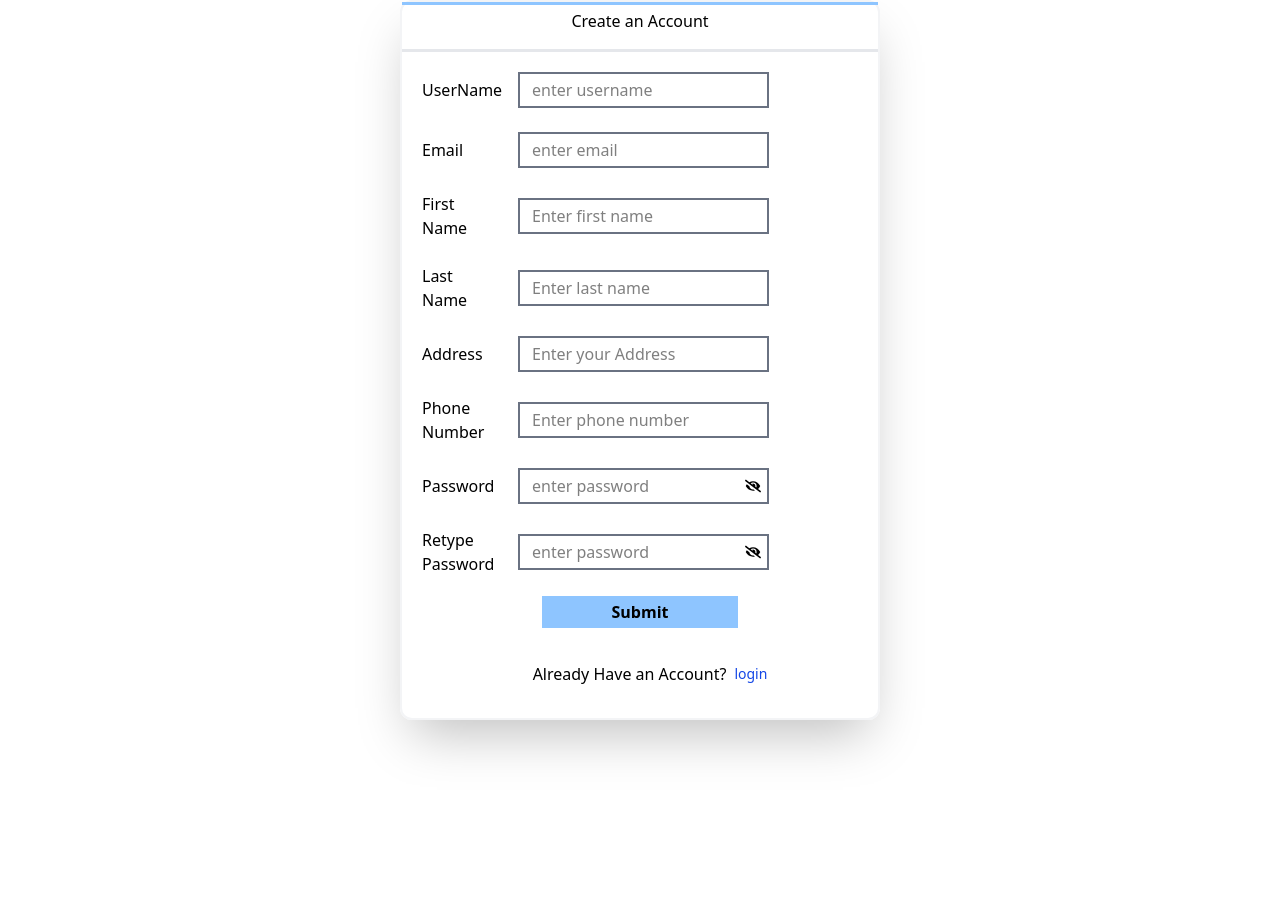
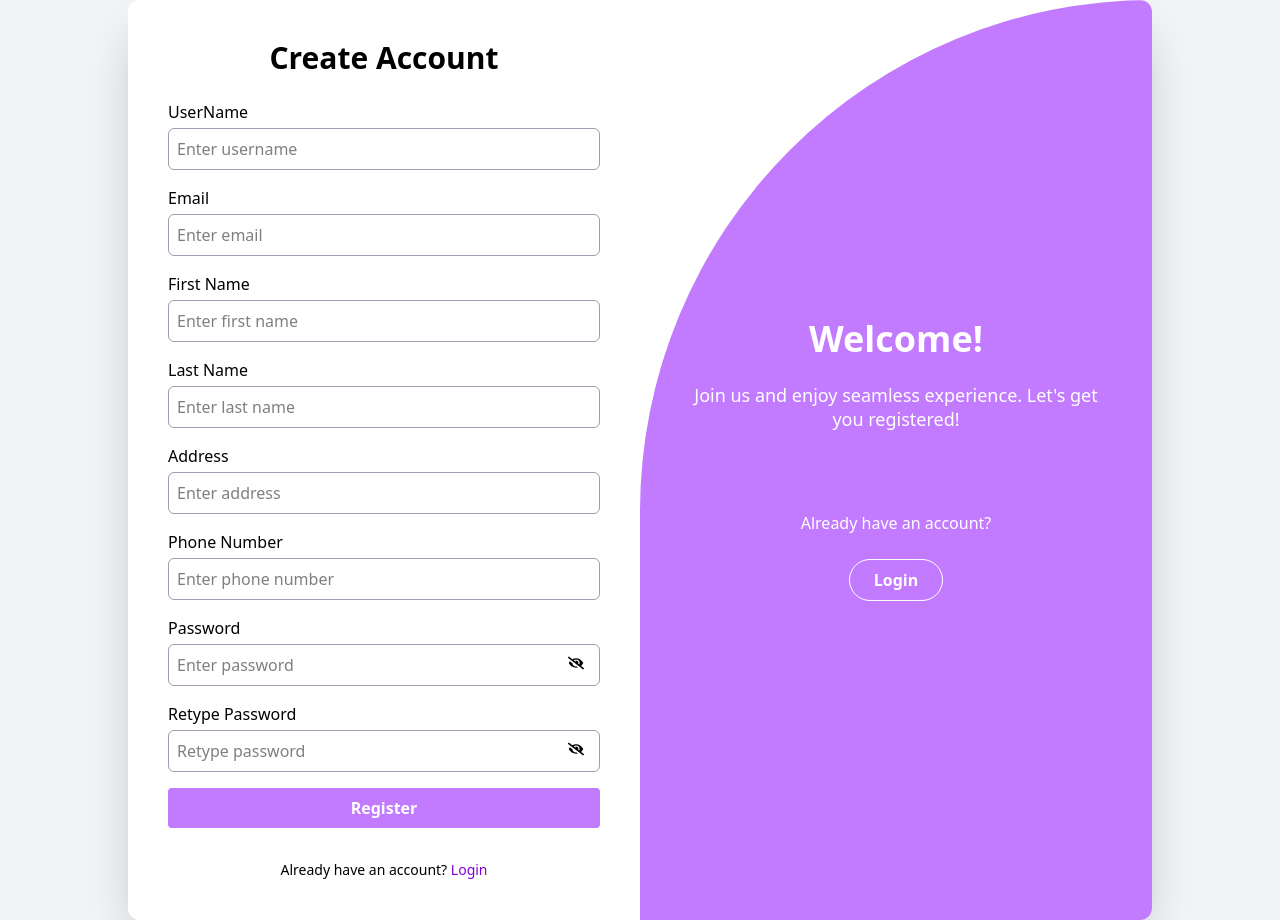
Before and after one commit to siwanidahal/Assets-Management-System, a React (Vite) app: page /register in a window 1280 px wide. Before the commit the page ends 800 px from the top, so only its background shows below. Built offline with nearby package versions, Linux system fonts and the light colour scheme.

Commit message:
Created a Action Components

```diff
--- a/src/Components/Login.tsx
+++ b/src/Components/Login.tsx
@@ -1,9 +1,8 @@
 import axios from "axios";
 import { FormEvent, useState } from "react";
-import { FaEyeSlash } from "react-icons/fa";
-import { FaEye } from "react-icons/fa";
+import { FaEyeSlash, FaEye } from "react-icons/fa";
 import { useNavigate } from "react-router";
-import Assets from "../Assets/Assets.png";
+
 export default function Login() {
   const [showPassword, setShowPassword] = useState(false);
   const navigate = useNavigate();
@@ -16,7 +15,7 @@ export default function Login() {
       email: data.get("email"),
       password: data.get("password"),
     };
-    console.log("form Data", formData);
+
     try {
       const token = localStorage.getItem("token");
       const response = await axios.post(
@@ -29,94 +28,97 @@ export default function Login() {
           },
         }
       );
-      console.log(response.data);
-      // window.alert("Login Successfull");
-      // navigate("/");
+
       if (response?.data?.token) {
         localStorage.setItem("token", response.data.token);
-        window.alert("Login Successfull");
+        window.alert("Login Successful");
         navigate("/");
       }
+
       (e.target as HTMLFormElement).reset();
     } catch (error) {
-      console.log(error);
+      console.error(error);
       window.alert("Login Failed");
     }
   }
+
   return (
-    <>
     <form onSubmit={handleSubmit}>
-        <div className="flex justify-center mt-10 ">
-          <div className="w-110 h-130  shadow-2xl border-2 border-gray-100 rounded-xl">
-            <div className="border-b-3 border-t-3 border-radius-2xl border-t-blue-900 border-gray-200 pb-4 pt-1 mb-5 flex justify-center items-center">
-              <h1 className="font-semibold text-2xl">Login</h1>
+      <div className="flex h-screen w-full items-center justify-center bg-gray-100">
+        <div className="flex w-[80%] max-w-5xl h-[70%] bg-white shadow-2xl rounded-2xl overflow-hidden">
+          {/* Left Panel */}
+          <div className="w-1/2 bg-purple-400 text-white flex flex-col justify-center items-center p-10 rounded-tr-lg rounded-br-full transition-all duration-700 ease-in-out ">
+            <h2 className="text-3xl font-bold mb-4">Hello, Welcome!</h2>
+            <p className="mb-6">Don't have an account?</p>
+            <button
+              type="button"
+              onClick={() => navigate("/register")}
+              className="border border-white px-6 py-2 rounded-full font-semibold hover:bg-white hover:text-blue-500 transition"
+            >
+              Register
+            </button>
           </div>
-            <div className="flex justify-items-start">
-              <div className="space-y-6 ">
+
+          {/* Right Panel (Login Form) */}
+          <div className="w-1/2 p-10 flex flex-col justify-center">
+            <h1 className="text-2xl font-semibold mb-6 text-center">Login</h1>
+            <div className="space-y-6">
               <InputComp
                 label="Email"
                 type="email"
                 name="email"
-                  placeholder="enter email"
+                placeholder="Enter email"
               />
-
-                <div className="relative ">
+              <div className="relative">
                 <InputComp
                   label="Password"
                   type={showPassword ? "text" : "password"}
                   name="password"
-                    placeholder="enter password"
+                  placeholder="Enter password"
                 />
                 <span
-                    className="absolute right-2 top-1/2 -translate-y-1/2 cursor-pointer "
+                  className="absolute right-3 top-[38px] cursor-pointer text-gray-600"
                   onClick={() => setShowPassword(!showPassword)}
                 >
                   {showPassword ? <FaEye /> : <FaEyeSlash />}
                 </span>
               </div>
-              </div>
-            </div>
-            <div className="flex justify-center items-center">
               <button
                 type="submit"
-                className="bg-blue-900 text-white w-49 mt-5 p-1 flex justify-center font-semibold "
+                className="bg-purple-400 text-white py-2 rounded font-semibold w-full hover:bg-white hover:border-2 hover:border-purple-400 hover:text-blue-500 transition"
               >
                 Submit
               </button>
             </div>
-
-            <p className="mt-7 ml-7 flex justify-center items-center">
-              Don't Have an Account?
-              <button
-                type="button"
-                className=" text-blue-900 text-sm p-1 m-1"
-                onClick={() => navigate("/register")}
-              >
-                Register
-              </button>
-            </p>
           </div>
-          <div className="h-130 w-130 flex justify-center items-center">
-            <img src={Assets} />
         </div>
       </div>
     </form>
-    </>
   );
 }
+
+type InputProps = {
+  label: string;
+  type?: string;
+  name: string;
+  placeholder?: string;
+};
+
 function InputComp({
-  label = "text",
+  label,
   type = "text",
-  placeholder = "text",
+  name,
+  placeholder = "",
   ...rest
-}) {
+}: InputProps) {
   return (
-    <div className="flex items-center space-x-4">
-      <label className="ml-5 w-20 font-medium">{label}</label>
+    <div className="flex flex-col w-full">
+      <label className="mb-1 font-medium text-sm">{label}</label>
       <input
         type={type}
+        name={name}
         placeholder={placeholder}
-        className="border-2 border-gray-500 pl-3 p-1"
+        className="border border-gray-400 rounded p-2 focus:outline-none focus:ring-1 focus:ring-purple-400"
         {...rest}
       />
     </div>
--- a/src/Components/Register.tsx
+++ b/src/Components/Register.tsx
@@ -1,7 +1,6 @@
 import axios from "axios";
 import { FormEvent, useState } from "react";
-import { FaEyeSlash } from "react-icons/fa";
-import { FaEye } from "react-icons/fa";
+import { FaEyeSlash, FaEye } from "react-icons/fa";
 import { useNavigate } from "react-router";
 
 export default function Register() {
@@ -27,7 +26,7 @@ export default function Register() {
     try {
       const response = await axios.post(
         "https://2k8mf0hg-8001.inc1.devtunnels.ms/api/user/register/",
-        formData,
+        JSON.stringify(formData),
         {
           headers: {
             "Content-Type": "application/json",
@@ -39,30 +38,30 @@ export default function Register() {
       navigate("/login");
     } catch (error) {
       console.log(error);
-      window.alert("registration fail");
+      window.alert("Registration Failed");
     }
   }
+
   return (
-    <>
-      <form onSubmit={handleSubmit}>
-        <div className="flex justify-center items-center">
-          <div className="w-120 h-180 shadow-2xl border-2 border-gray-100 rounded-xl ">
-            <div className="border-b-3 border-t-3 border-radius-2xl border-t-blue-300 border-gray-200 pb-4 pt-1 mb-5 flex justify-center items-center">
-              <h1>Create an Account</h1>
-            </div>
-            <div className="flex justify-items-start">
-              <div className="space-y-6 ">
+    <div className="flex justify-center items-center min-h-screen bg-gray-100">
+      <div className="w-4/5 max-w-6xl flex shadow-2xl rounded-xl bg-white overflow-hidden">
+        {/* Right Form Section */}
+        <div className="w-1/2 bg-white p-10 flex flex-col justify-center">
+          <h1 className="text-3xl font-bold text-center mb-6">
+            Create Account
+          </h1>
+          <form onSubmit={handleSubmit} className="space-y-4">
             <InputComp
               label="UserName"
               type="text"
               name="username"
-                  placeholder="enter username"
+              placeholder="Enter username"
             />
             <InputComp
               label="Email"
               type="email"
               name="email"
-                  placeholder="enter email"
+              placeholder="Enter email"
             />
             <InputComp
               label="First Name"
@@ -80,7 +79,7 @@ export default function Register() {
               label="Address"
               type="text"
               name="address"
-                  placeholder="Enter your Address"
+              placeholder="Enter address"
             />
             <InputComp
               label="Phone Number"
@@ -88,60 +87,77 @@ export default function Register() {
               name="phone_number"
               placeholder="Enter phone number"
             />
-                <div className="relative ">
+
+            <div className="relative">
               <InputComp
                 label="Password"
                 type={showPassword ? "text" : "password"}
                 name="password"
-                    placeholder="enter password"
+                placeholder="Enter password"
               />
               <span
-                    className="absolute right-2 top-1/2 -translate-y-1/2 cursor-pointer "
+                className="absolute right-4 top-2/3 -translate-y-1/2 cursor-pointer"
                 onClick={() => setShowPassword(!showPassword)}
               >
                 {showPassword ? <FaEye /> : <FaEyeSlash />}
               </span>
             </div>
+
             <div className="relative">
               <InputComp
                 label="Retype Password"
                 type={showPassword2 ? "text" : "password"}
                 name="password2"
-                    placeholder="enter password"
+                placeholder="Retype password"
               />
               <span
-                    className="absolute right-2 top-1/2 -translate-y-1/2 cursor-pointer "
+                className="absolute right-4 top-2/3 -translate-y-1/2 cursor-pointer"
                 onClick={() => setShowPassword2(!showPassword2)}
               >
                 {showPassword2 ? <FaEye /> : <FaEyeSlash />}
               </span>
             </div>
+
+            <button
+              type="submit"
+              className=" font-semibold  bg-purple-400 text-white py-2 rounded  w-full hover:bg-white hover:border-2 hover:border-purple-400 hover:text-blue-500 transition"
+            >
+              Register
+            </button>
+
+            <p className="text-center text-sm mt-4">
+              Already have an account?{" "}
+              <button
+                type="button"
+                className="text-purple-700 hover:underline"
+                onClick={() => navigate("/login")}
+              >
+                Login
+              </button>
+            </p>
+          </form>
+        </div>
+
+        {/* Left Purple Gradient Panel */}
+        <div className="w-1/2 bg-purple-400 text-white flex flex-col justify-center items-center p-10 rounded-l-[80%] rounded-tl-full  transition-all duration-700 ease-in-out">
+          <h2 className="text-4xl font-bold mb-6">Welcome!</h2>
+          <p className="text-lg text-center leading-6">
+            Join us and enjoy seamless experience. Let's get you registered!
+          </p>
+          <p className="mb-6 mt-20">Already have an account?</p>
+          <button
+            type="button"
+            onClick={() => navigate("/login")}
+            className="border border-white px-6 py-2 rounded-full font-semibold hover:bg-white hover:text-blue-500 transition"
+          >
+            Login
+          </button>
         </div>
       </div>
-            <div className="flex justify-center items-center">
-              <button
-                type="submit"
-                className="bg-blue-300 w-49 mt-5 p-1 flex justify-center font-semibold "
-              >
-                Submit
-              </button>
     </div>
-            <p className="mt-7 ml-7 flex justify-center items-center">
-              Already Have an Account?
-              <button
-                type="button"
-                className=" text-blue-700 text-sm p-1 m-1"
-                onClick={() => navigate("/login")}
-              >
-                login
-              </button>
-            </p>
-          </div>
-        </div>
-      </form>
-    </>
   );
 }
+
 function InputComp({
   label = "text",
   type = "text",
@@ -149,12 +165,12 @@ function InputComp({
   ...rest
 }) {
   return (
-    <div className="flex items-center space-x-4">
-      <label className="ml-5 w-20 font-medium">{label}</label>
+    <div className="flex flex-col">
+      <label className="font-medium mb-1">{label}</label>
       <input
         type={type}
         placeholder={placeholder}
-        className="border-2 border-gray-500 pl-3 p-1"
+        className="border border-gray-400 rounded-md p-2 focus:outline-none focus:ring-1 focus:ring-purple-400"
         {...rest}
       />
     </div>
--- a/src/Components/Sidebar.tsx
+++ b/src/Components/Sidebar.tsx
@@ -21,14 +21,13 @@ const sideLinks = [
   {
     name: "Categories",
     link: "/categories",
-    icon: TbCategoryPlus ,
+    icon: TbCategoryPlus,
   },
   {
     name: "Users",
     link: "/users",
-    icon:FaUserFriends,
+    icon: FaUserFriends,
   },
-
 ];
 const Sidebar = () => {
   return (
--- a/src/Components/cards/Navbar.tsx
+++ b/src/Components/cards/Navbar.tsx
@@ -4,14 +4,13 @@ const Navbar = () => {
   return (
     <>
       <div className="w-full bg-gradient-to-r from-[rgba(32,109,133,1)] via-[rgba(112,197,174,1)] to-[rgba(109,204,78,1)] py-5 px-6">
-        <div className="flex justify-between items-center ">
+        <div className="flex ml-10 md:ml-40 justify-between items-center ">
           <div className="relative w-full max-w-md ">
             <input
               type="text"
               placeholder="Search"
               className="w-full border-2 border-gray-300 pl-4 pr-10 py-2 rounded-2xl focus:outline-none"
             />
-
             <CiSearch className="absolute right-3 top-1/2 transform -translate-y-1/2 text-gray-600 text-xl" />
           </div>
           <div className="ml-4 text-white font-medium whitespace-nowrap">
--- /dev/null
+++ b/src/features/assets/Action.tsx
@@ -0,0 +1,48 @@
+import { useEffect, useState } from "react";
+import { BsThreeDotsVertical } from "react-icons/bs";
+import { useNavigate } from "react-router";
+
+const Action = ({ assetId }: { assetId: number }) => {
+  const [showData, setShowData] = useState<number | null>(null);
+  const navigate = useNavigate();
+  useEffect(() => {
+    const closeData = () => setShowData(null);
+    document.addEventListener("click", closeData);
+    return () => {
+      document.removeEventListener("click", closeData);
+    };
+  }, []);
+
+  return (
+    <div className="relative flex items-center">
+      <div
+        onClick={(e) => {
+          e.stopPropagation();
+          setShowData(showData === assetId ? null : assetId);
+        }}
+        className="cursor-pointer p-2 hover:bg-gray-200 rounded-full"
+      >
+        <BsThreeDotsVertical />
+      </div>
+
+      {showData && (
+        <div className="absolute right-0 mt-2 w-23 bg-white border rounded-lg shadow-lg z-50">
+          <button
+            className="block w-full text-left px-4 py-1 hover:bg-gray-100"
+            onClick={() => navigate(`/assets-details/${assetId}`)}
+          >
+            View
+          </button>
+          <button className="block w-full text-left px-4 py-1 hover:bg-gray-100">
+            Edit
+          </button>
+          <button className="block w-full text-left px-4 py-1 hover:bg-gray-100">
+            Delete
+          </button>
+        </div>
+      )}
+    </div>
+  );
+};
+
+export default Action;
--- a/src/features/assets/AssetsPage.tsx
+++ b/src/features/assets/AssetsPage.tsx
@@ -1,6 +1,7 @@
 import { useCallback, useEffect, useState } from "react";
 import { CiSearch } from "react-icons/ci";
 import { useLocation, useNavigate } from "react-router";
+import Action from "./Action";
 
 // interface Asset {
 //   AssetId: number;
@@ -301,7 +302,7 @@ export default function Assets() {
   const location = useLocation();
   console.log(location);
   const queryParams = new URLSearchParams(location.search);
-  const page = queryParams.get("page");
+  const page = queryParams.get("page") || "1";
   const [pagination, setPagination] = useState<Pagination>({
     current_page: page ? parseInt(page) : 1,
   });
@@ -388,7 +389,7 @@ export default function Assets() {
     navigate(`/assets?page=${nPage}`);
   };
   return (
-    <div className="h-full border-1 border-gray-200 shadow-xl mt-7 ml-5 mr-5">
+    <div className="h-full border-1 border-gray-200 shadow-xl mr-5">
       <div className="w-full h-15 flex justify-between border-b-2 border-b-gray-100 shadow-xl">
         <h1 className="text-3xl mt-2 ml-4">Assets</h1>
         <div className="relative flex items-center gap-4 mr-8 mt-3 mb-3">
@@ -411,9 +412,9 @@ export default function Assets() {
 
       {showForm && (
         <div className="p-4">
-          <div className="grid grid-cols-1 sm:grid-cols-2 lg:grid-cols-2 xl:grid-cols-3 gap-4">
+          <div className="grid grid-cols-1 sm:grid-cols-2 lg:grid-cols-2 xl:grid-cols-3 gap-4 nowrap">
             <div>
-              <label htmlFor="Name" className="block text-sm font-medium mb-1">
+              <label htmlFor="Name" className="block text-sm font-medium mb-1 ">
                 Name
               </label>
               <input
@@ -499,6 +500,7 @@ export default function Assets() {
             <th className="px-4 py-2 text-left">Description</th>
             <th className="px-4 py-2 text-left">Unit</th>
             <th className="px-4 py-2 text-left">Asset Category</th>
+            <th className="px-4 py-2 text-left">Action</th>
           </tr>
         </thead>
         <tbody>
@@ -507,7 +509,7 @@ export default function Assets() {
               <tr
                 key={asset.AssetId}
                 className="border-b border-blue-100 hover:bg-blue-50"
-                onClick={() => navigate(`/assets-details/${asset.AssetId}`)}
+                // onClick={() => navigate(`/assets-details/${asset.AssetId}`)}
               >
                 <td className="px-4 py-2">{asset.AssetId}</td>
                 <td className="px-4 py-2  text-balance">{asset.Name}</td>
@@ -517,6 +519,9 @@ export default function Assets() {
                 </td>
                 <td className="px-4 py-2">{asset.Unit}</td>
                 <td className="px-4 py-2">{asset.AssetCategoryName}</td>
+                <td className="px-4 py-2 relative">
+                  <Action assetId={asset.AssetId} />
+                </td>
               </tr>
             ))}
         </tbody>
```
Also changed, not shown: src/Components/Users.tsx (+161 -56 lines). Lines whose indentation alone changed are shown as unchanged.
